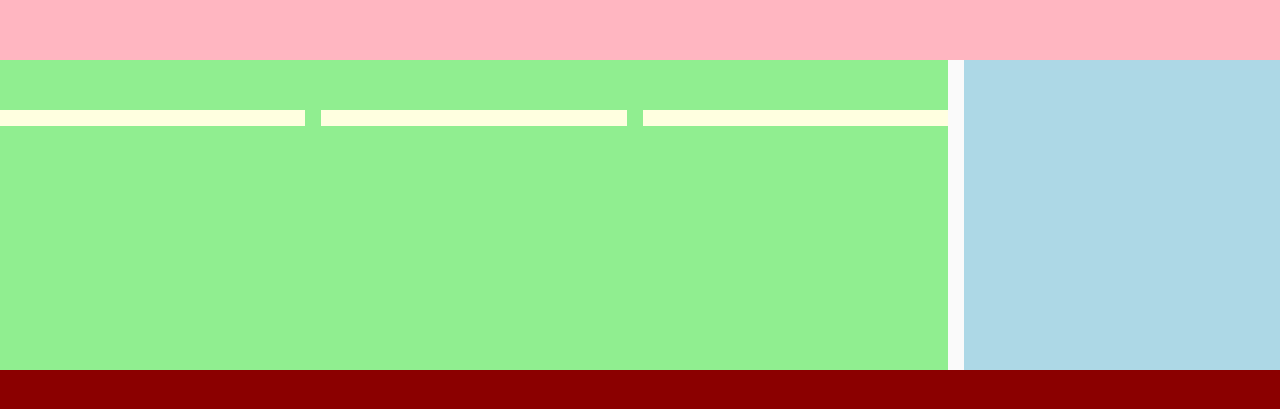
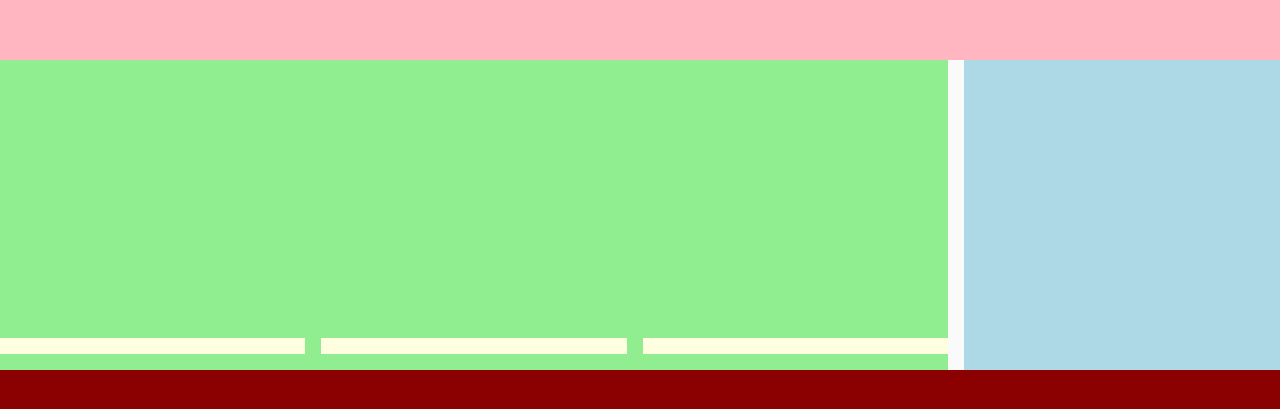
Before and after one commit to extra808/extra808.github.io, a plain HTML site: page index.html in a window 1280 px wide. Shown: the part 185-594 px from the top of the page. Drawn offline with nearby package versions, Linux system fonts and the light colour scheme.

Commit message:
flex column in main

```diff
--- a/stylesheet.css
+++ b/stylesheet.css
@@ -24,6 +24,8 @@ body > * {
 
 .whiteboard-main {
 	background-color: lightGreen;
+	display: flex;
+	flex-flow: column nowrap;
 }
 
 .cards-aside {
@@ -35,7 +37,8 @@ body > * {
 }
 
 .whiteboard-ads {
-	margin: 0 auto;
+	/* puts at bottom of container in flex column */
+	margin-top: auto;
 }
 
 .whiteboard-ads > * {
```
